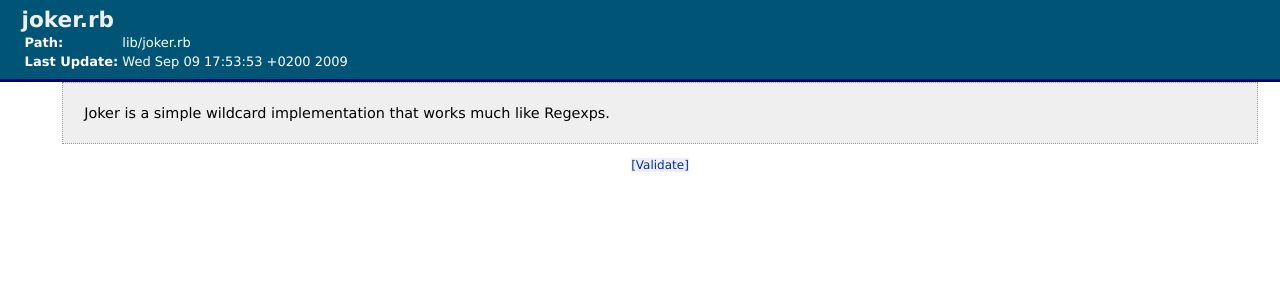
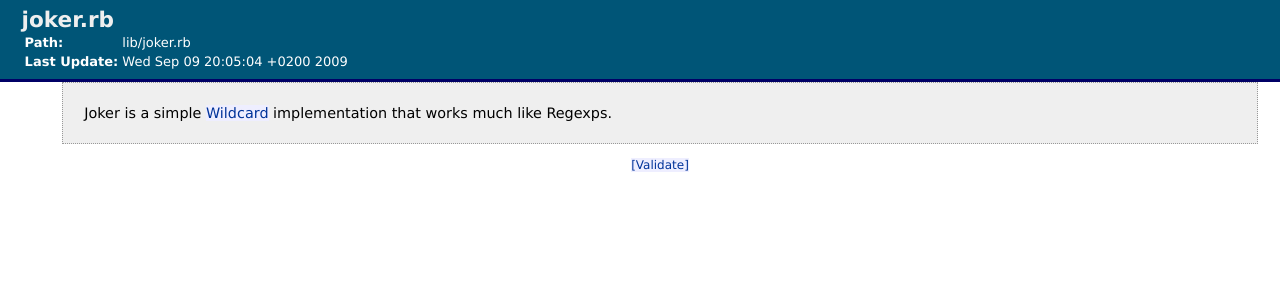
Before and after one commit to bossmc/joker, a Jekyll site: the page rdoc/files/lib/joker_rb.html, which Jekyll copies as it is, in a window 1280 px wide. Shown: the top 300 px of the page. Built offline with Jekyll 4.4.1, drawn with Linux system fonts in a browser that asks for light colours.

Commit message:
updated rdoc

```diff
--- a/rdoc/classes/Wildcard.html
+++ b/rdoc/classes/Wildcard.html
@@ -416,7 +416,7 @@ have the same casefold?().
 <pre>
 <span class="ruby-comment cmt"># File lib/joker.rb, line 80</span>
     <span class="ruby-keyword kw">def</span> <span class="ruby-identifier">inspect</span>
-        <span class="ruby-node">%{Wildcard[#{@wild.inspect}]#{@casefold ? 'i' : ''}}</span>
+        <span class="ruby-node">%{Wildcard[#{@source.inspect}]#{@casefold ? 'i' : ''}}</span>
     <span class="ruby-keyword kw">end</span>
 </pre>
           </div>
--- a/rdoc/files/lib/joker_rb.html
+++ b/rdoc/files/lib/joker_rb.html
@@ -56,7 +56,7 @@
     </tr>
     <tr class="top-aligned-row">
       <td><strong>Last Update:</strong></td>
-      <td>Wed Sep 09 17:53:53 +0200 2009</td>
+      <td>Wed Sep 09 20:05:04 +0200 2009</td>
     </tr>
     </table>
   </div>
@@ -70,7 +70,8 @@
 
     <div id="description">
       <p>
-Joker is a simple wildcard implementation that works much like Regexps.
+Joker is a simple <a href="../../classes/Wildcard.html">Wildcard</a>
+implementation that works much like Regexps.
 </p>
 
     </div>
```
Also changed, not shown: 1 other file.
